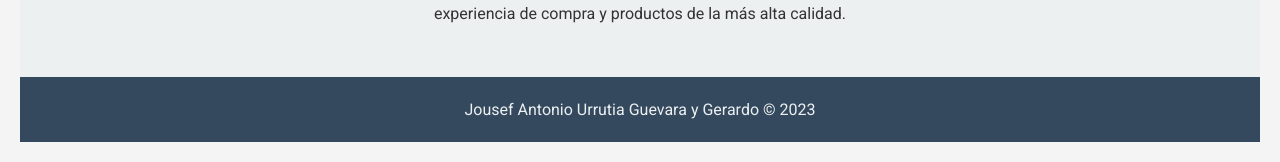
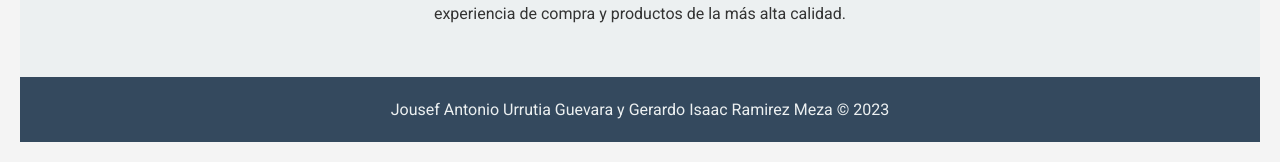
Before and after one commit to Tonyux17/proyecto, a Django app: page / in a window 1280 px wide. Shown: the part 2714-2876 px from the top of the page. Run offline with Django 4.2, Linux system fonts and the light colour scheme.

Commit message:
Update landing_page.html

```diff
--- a/landing/landing/templates/landing/landing_page.html
+++ b/landing/landing/templates/landing/landing_page.html
@@ -214,7 +214,7 @@
     </section>
 
     <footer>
-        <p>Jousef Antonio Urrutia Guevara y Gerardo   &copy; 2023</p>
+        <p>Jousef Antonio Urrutia Guevara y Gerardo Isaac Ramirez Meza   &copy; 2023</p>
     </footer>
 </body>
 </html>
```
